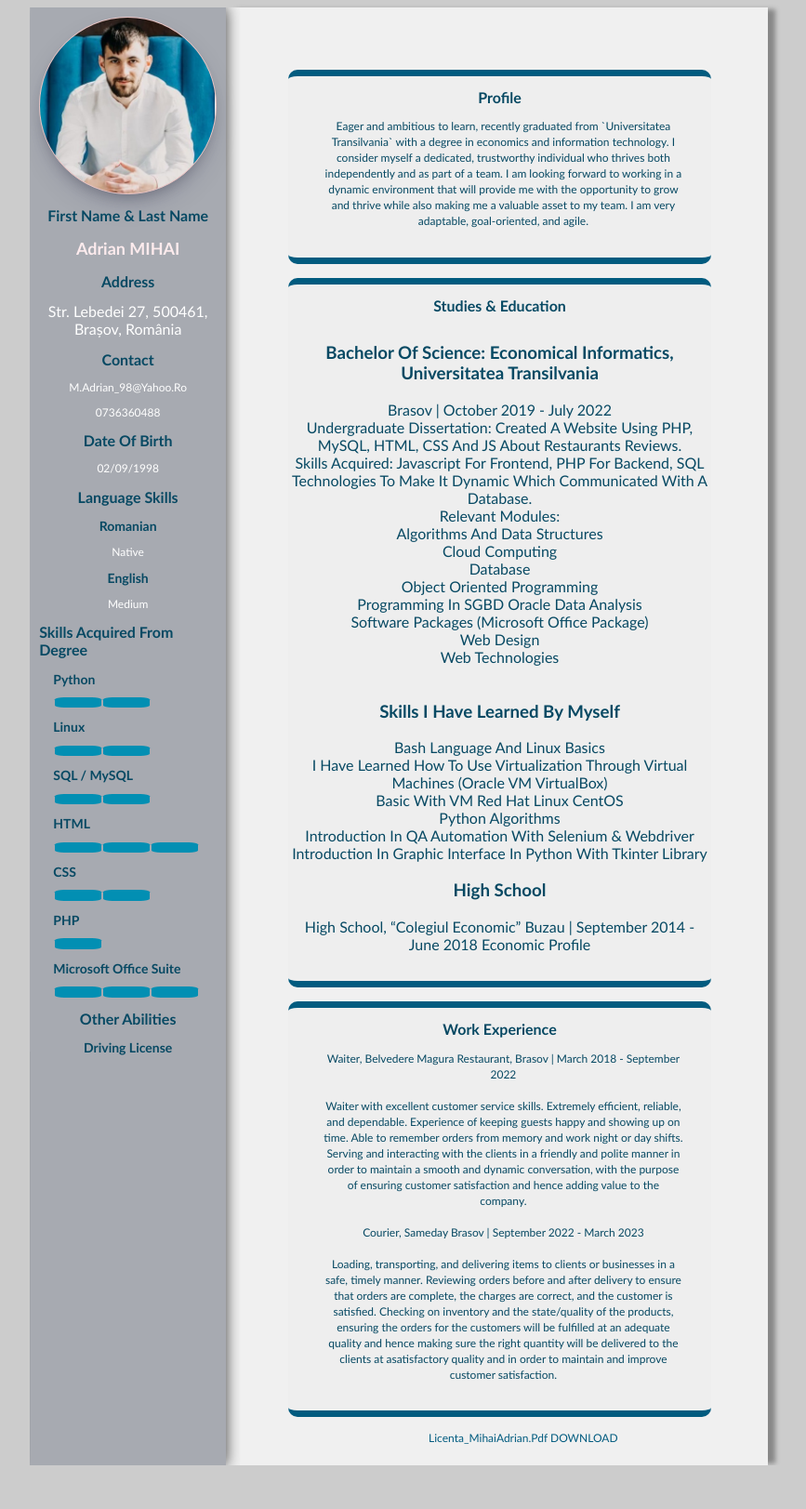
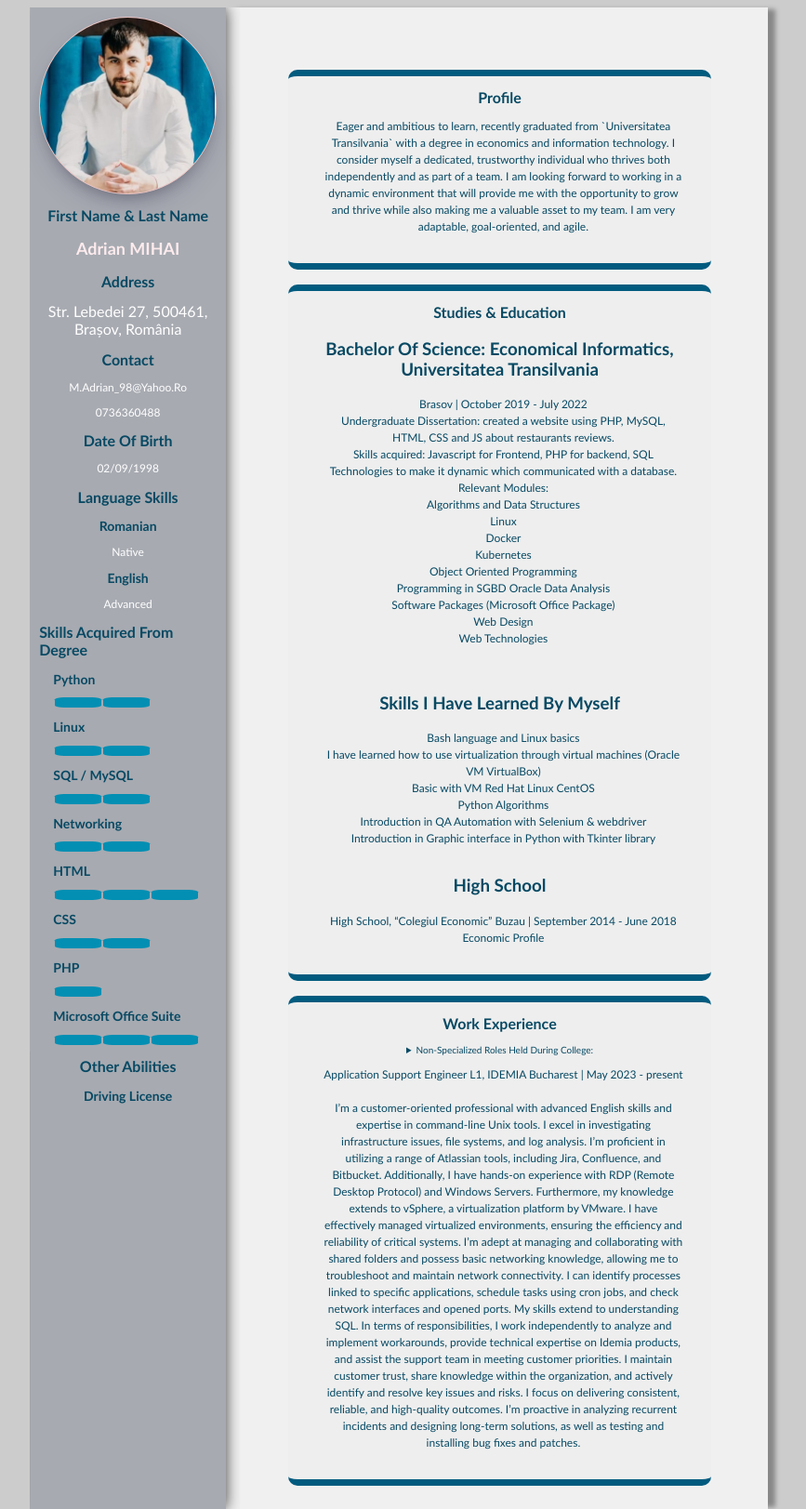
Before and after one commit to adrianmihai98/adrianmihai98.github.io, a PHP site: page /index.html in a window 1280 px wide. Shown: the whole page at 93% size, without its empty margins (211-1078 px from the left). Before the commit the page ends 1576 px from the top, so only its background shows below. Run offline with PHP 8.4, Linux system fonts and the light colour scheme.

Commit message:
Add files via upload

```diff
--- a/index.html
+++ b/index.html
@@ -12,66 +12,6 @@
 <page size="A4">
 
 <div class="wrapper">
-  <article class="main">
-    <div class="categories">
-        <div class="profile" id="divstyle">
-            <h1>Profile</h1>
-            <p>Eager and ambitious to learn, recently graduated from `Universitatea Transilvania` with a degree in economics and information technology. I consider myself a dedicated, trustworthy individual who thrives both independently and as part of a team. I am looking forward to working in a dynamic environment that will provide me with the opportunity to grow and thrive while also making me a valuable asset to my team. I am very adaptable, goal-oriented, and agile.</p>
-        </div>
-        <div class="studies" id="divstyle">
-            <h1>Studies & education</h1>
-            <p><h3>Bachelor of Science: Economical Informatics, Universitatea
-                Transilvania</h3>
-                Brasov | October 2019 - July 2022<br>
-                Undergraduate Dissertation: created a website using PHP, MySQL, HTML,
-                CSS and JS about restaurants reviews.<br>
-                Skills acquired: Javascript for Frontend, PHP for backend, SQL Technologies to
-                make it dynamic which communicated with a database.
-<br>
-                Relevant Modules:
-<br>
-                Algorithms and Data Structures <br>
-                Cloud Computing<br>
-                Database<br>
-                Object Oriented Programming<br>
-                Programming in SGBD Oracle Data Analysis<br>
-                Software Packages (Microsoft Office Package)<br>
-                Web Design<br>
-                Web Technologies<br>
-</br>
-
-<h3>Skills I have learned by myself</h3>
-    Bash language and Linux basics <br>
-    I have learned how to use virtualization through virtual machines (Oracle VM VirtualBox)<br>
-    Basic with VM Red Hat Linux CentOS<br>
-    Python Algorithms<br>
-    Introduction in QA Automation with Selenium & webdriver<br>
-    Introduction in  Graphic interface in Python with Tkinter library<br>
-
-<h3>High School</h3>
-                High School, “Colegiul Economic” Buzau | September 2014 - June 2018
-                Economic Profile
-                </p>
-        </div>
-        <div class="workexperience" id="divstyle">
-            <h1>work experience</h1>
-                <p>Waiter, Belvedere Magura Restaurant, Brasov | March 2018 - September 2022 <br></br>
-            Waiter with excellent customer service skills. Extremely efficient, reliable, and dependable. Experience of keeping guests happy and showing up on time. Able to remember orders from memory and work night or day shifts.<br>
-    Serving and interacting with the clients in a friendly and polite manner in order
-    to maintain a smooth and dynamic conversation, with the purpose of ensuring
-    customer satisfaction and hence adding value to the company.
-    <br></br>
-    Courier, Sameday
-    Brasov | September 2022 - March 2023<br></br>
-    Loading, transporting, and delivering items to clients or businesses in a safe, timely manner. Reviewing orders before and after delivery to ensure that orders are complete, the charges are correct, and the customer is satisfied.
-    Checking on inventory and the state/quality of the products, ensuring the
-    orders for the customers will be fulfilled at an adequate quality and hence
-    making sure the right quantity will be delivered to the clients at asatisfactory
-    quality and in order to maintain and improve customer satisfaction.</p>
-        </div>
-        <p style="text-align:center; color: #015b7f;"><a href="Licenta_MihaiAdrian.pdf" style="color: #015b7f;">Licenta_MihaiAdrian.pdf DOWNLOAD</a></p>
-    </div>
-  </article>
   <aside class="aside aside-1">
   <div class="profile-picture">
         <img src="images/profile.jpg" alt="profilepic">
@@ -99,7 +39,7 @@
             <h2>Romanian</h2>
             <p>native</p>
             <h2>English</h2>
-            <p>medium</p>
+            <p>Advanced</p>
         </div>
         <div id="Skills">
 
@@ -115,6 +55,10 @@
                 <div class="levelbar"></div><div class="levelbar"></div>
             </div>
             <h2>SQL / MySQL</h2>
+            <div class="skilllevelwrapper">
+                <div class="levelbar"></div><div class="levelbar"></div>
+            </div>
+            <h2>Networking</h2>
             <div class="skilllevelwrapper">
                 <div class="levelbar"></div><div class="levelbar"></div>
             </div>
@@ -139,8 +83,6 @@
             <div class="skilllevelwrapper">
                 <div class="levelbar"></div><div class="levelbar"></div><div class="levelbar"></div>
             </div>
-
-
         </div>
         <div id="Others">
             <h1>other abilities</h1>
@@ -148,6 +90,82 @@
         </div>
     </div>
   </aside>
+    <article class="main">
+        <div class="categories">
+            <div class="profile" id="divstyle">
+                <h1>Profile</h1>
+                <p>Eager and ambitious to learn, recently graduated from `Universitatea Transilvania` with a degree in economics and information technology. I consider myself a dedicated, trustworthy individual who thrives both independently and as part of a team. I am looking forward to working in a dynamic environment that will provide me with the opportunity to grow and thrive while also making me a valuable asset to my team. I am very adaptable, goal-oriented, and agile.</p>
+            </div>
+            <div class="studies" id="divstyle">
+                <h1>Studies & education</h1>
+                <h3>Bachelor of Science: Economical Informatics, Universitatea
+                    Transilvania</h3>
+                    <p>Brasov | October 2019 - July 2022<br>
+                    Undergraduate Dissertation: created a website using PHP, MySQL, HTML,
+                    CSS and JS about restaurants reviews.<br>
+                    Skills acquired: Javascript for Frontend, PHP for backend, SQL Technologies to
+                    make it dynamic which communicated with a database.
+    <br>
+                    Relevant Modules:
+    <br>
+                    Algorithms and Data Structures <br>
+                    Linux<br>
+                    Docker<br>
+                    Kubernetes<br>
+                    Object Oriented Programming<br>
+                    Programming in SGBD Oracle Data Analysis<br>
+                    Software Packages (Microsoft Office Package)<br>
+                    Web Design<br>
+                    Web Technologies<br>
+    </br>
+
+    <h3>Skills I have learned by myself</h3>
+        <p>Bash language and Linux basics <br>
+        I have learned how to use virtualization through virtual machines (Oracle VM VirtualBox)<br>
+        Basic with VM Red Hat Linux CentOS<br>
+        Python Algorithms<br>
+        Introduction in QA Automation with Selenium & webdriver<br>
+        Introduction in  Graphic interface in Python with Tkinter library<br>
+    </p>
+    <h3>High School</h3>
+                    <p>High School, “Colegiul Economic” Buzau | September 2014 - June 2018
+                    Economic Profile
+                    </p>
+            </div>
+            <div class="workexperience" id="divstyle">
+                <h1>work experience</h1>
+                <details style=font-size:10px;>
+                    <summary>Non-specialized roles held during college:</summary>
+                    <p>Waiter, Belvedere Magura Restaurant, Buzau | March 2018 - September 2022 <br></br>
+                        Waiter with excellent customer service skills. Extremely efficient, reliable, and dependable. Experience of keeping guests happy and showing up on time. Able to remember orders from memory and work night or day shifts.<br>
+                Serving and interacting with the clients in a friendly and polite manner in order
+                to maintain a smooth and dynamic conversation, with the purpose of ensuring
+                customer satisfaction and hence adding value to the company.
+                <br></br>
+                Courier, Sameday
+                Brasov | September 2022 - March 2023<br></br>
+                Loading, transporting, and delivering items to clients or businesses in a safe, timely manner. Reviewing orders before and after delivery to ensure that orders are complete, the charges are correct, and the customer is satisfied.
+                Checking on inventory and the state/quality of the products, ensuring the
+                orders for the customers will be fulfilled at an adequate quality and hence
+                making sure the right quantity will be delivered to the clients at asatisfactory
+                quality and in order to maintain and improve customer satisfaction.
+            </p>
+                </details>
+        <p>Application Support Engineer L1, IDEMIA
+        Bucharest | May 2023 - present<br></br>
+        I’m a customer-oriented professional with advanced English skills and expertise in command-line Unix tools. I excel in investigating infrastructure issues, file systems, and log analysis. I’m proficient in utilizing a range of Atlassian tools, including Jira, Confluence, and Bitbucket. Additionally, I have hands-on experience with RDP (Remote Desktop Protocol) and Windows Servers.
+
+    Furthermore, my knowledge extends to vSphere, a virtualization platform by VMware. I have effectively managed virtualized environments, ensuring the efficiency and reliability of critical systems.
+
+    I’m adept at managing and collaborating with shared folders and possess basic networking knowledge, allowing me to troubleshoot and maintain network connectivity.
+
+    I can identify processes linked to specific applications, schedule tasks using cron jobs, and check network interfaces and opened ports. My skills extend to understanding SQL.
+
+    In terms of responsibilities, I work independently to analyze and implement workarounds, provide technical expertise on Idemia products, and assist the support team in meeting customer priorities. I maintain customer trust, share knowledge within the organization, and actively identify and resolve key issues and risks. I focus on delivering consistent, reliable, and high-quality outcomes. I’m proactive in analyzing recurrent incidents and designing long-term solutions, as well as testing and installing bug fixes and patches.
+    </p>
+            </div>
+        </div>
+    </article>
 </div>
 </page>
 
--- a/style.css
+++ b/style.css
@@ -133,6 +133,7 @@ body {
     line-height: .45cm;
     margin-right: 30px;
     margin-bottom: 0.8cm;
+    line-height: 1.5;
   }
 
   .levelbar{
```
